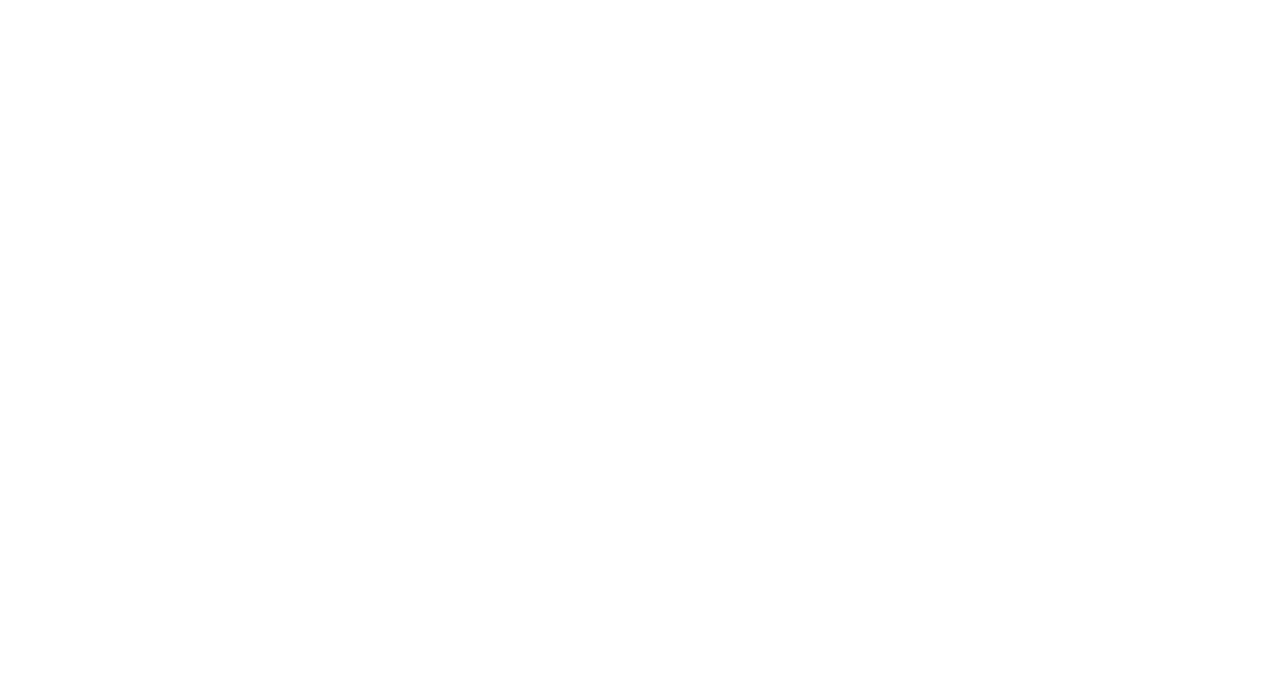
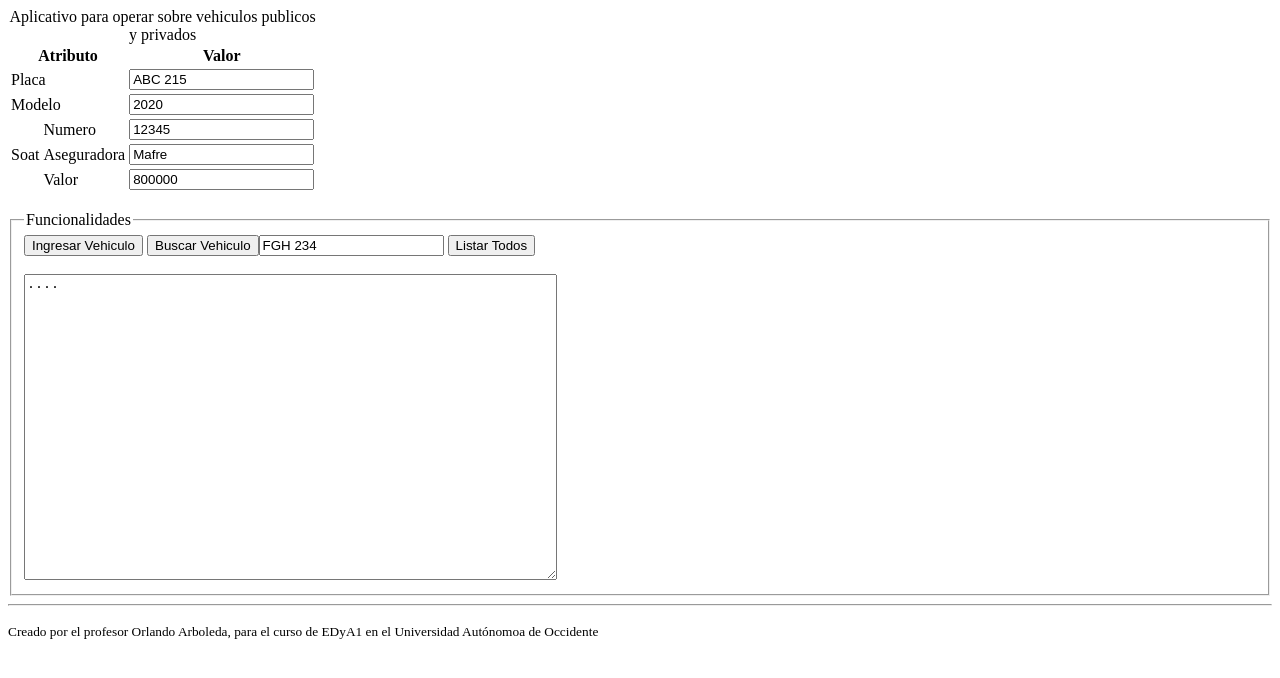
Before and after one commit to PostboxRetinal/proyectoFinalEDA1, a plain HTML site: page frontend/index.html in a window 1280 px wide. Drawn offline with Linux system fonts and the light colour scheme; files that its build step writes are made by us from their sources.

Commit message:
aquetado copiado de la pagina del profesor, falta estilizar

```diff
--- a/frontend/index.html
+++ b/frontend/index.html
@@ -2,10 +2,67 @@
 <html lang="en">
 <head>
     <meta charset="UTF-8">
+    <meta http-equiv="X-UA-Compatible" content="IE=edge">
     <meta name="viewport" content="width=device-width, initial-scale=1.0">
-    <title>PROYECTO</title>
+    <title>Aplicativo Vehiculos</title>
+    <link rel="stylesheet" href="Styles/style.css">
 </head>
 <body>
-
+    <main>
+        <table>
+            <caption>Aplicativo para operar sobre vehiculos publicos y privados</caption>
+            <thead>
+                <tr>
+                    <th colspan="2">Atributo</th>
+                    <th >Valor</th>
+                </tr>
+            </thead>
+            <tbody>
+                <tr>
+                    <td colspan="2">Placa</td>
+                    <td>
+                        <input type="text" value="ABC 215" name="" id="laPlaca">
+                    </td>
+                </tr>
+                <tr>
+                    <td colspan="2">Modelo</td>
+                    <td colspan="2">
+                        <input type="text" value="2020" name="" id="elModelo">
+                    </td>
+                </tr>
+                <tr>
+                    <td rowspan="3">Soat</td>
+                    <td>Numero</td>
+                    <td>
+                        <input type="text" value="12345" name="" id="elNumero">
+                    </td>
+                </tr>
+                <tr>
+                    <td>Aseguradora</td>
+                    <td>
+                        <input type="text" value="Mafre" name="" id="laAseguradora">
+                    </td>
+                </tr>
+                <tr>
+                    <td>Valor</td>
+                    <td>
+                        <input type="text" value="800000" name="" id="elValor">
+                    </td>
+                </tr>
+            </tbody>
+        </table>
+        <br>
+        <fieldset>
+            <legend>Funcionalidades</legend>
+            <button id="ingresar">Ingresar Vehiculo</button>
+            <button id="buscar">Buscar Vehiculo</button><input type="text" value="FGH 234" id="laPlacaBuscada">
+            <button id="listar">Listar Todos</button><br><br>
+            <textarea id="salida" cols="64" rows="20" readonly>....</textarea>
+        </fieldset>
+        <hr>
+    </main>
+    <footer>
+        <p> <small>Creado por el profesor Orlando Arboleda, para el curso de EDyA1 en el Universidad Autónomoa de Occidente</small> </p>
+    </footer>
 </body>
 </html>
```
